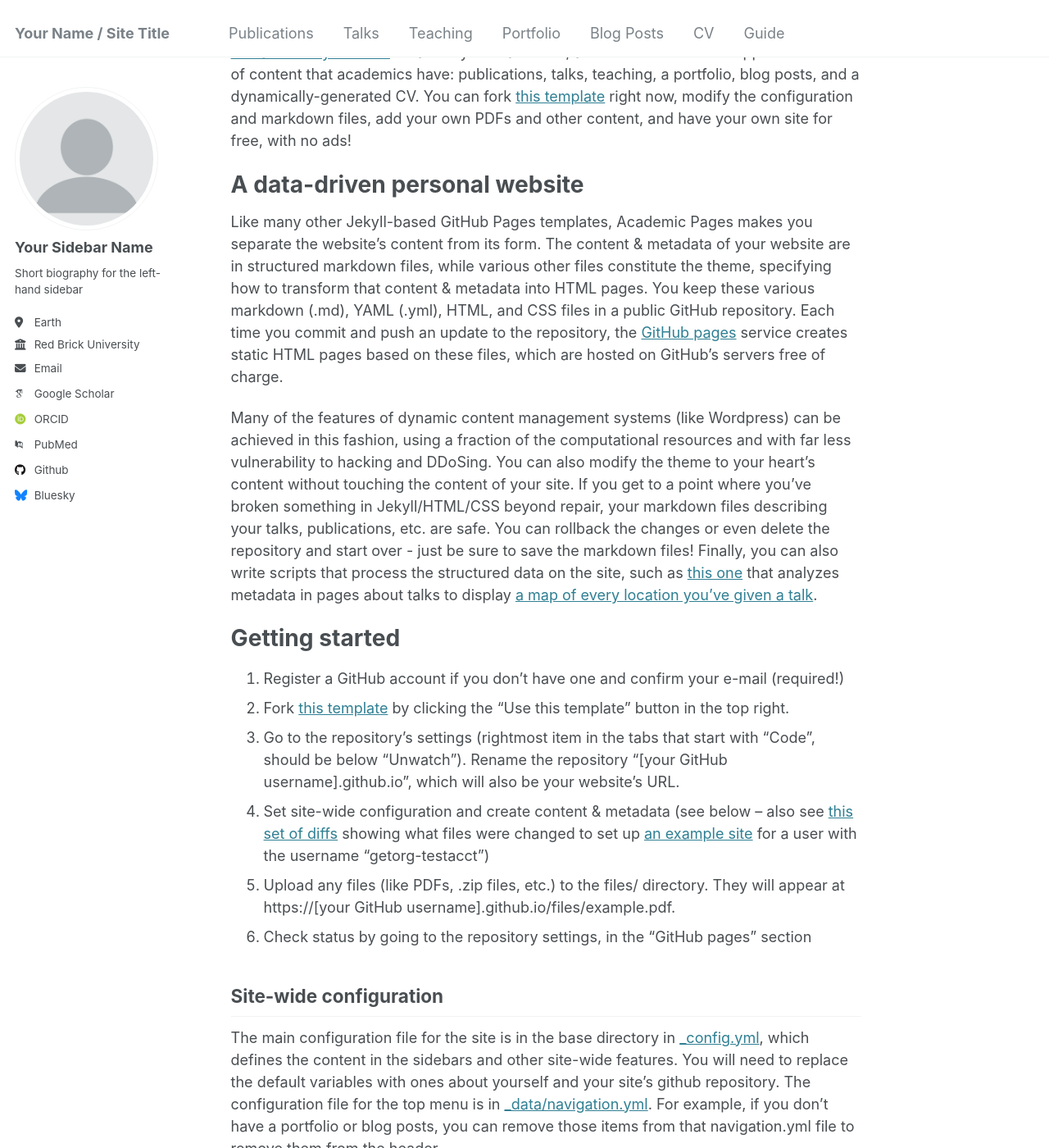
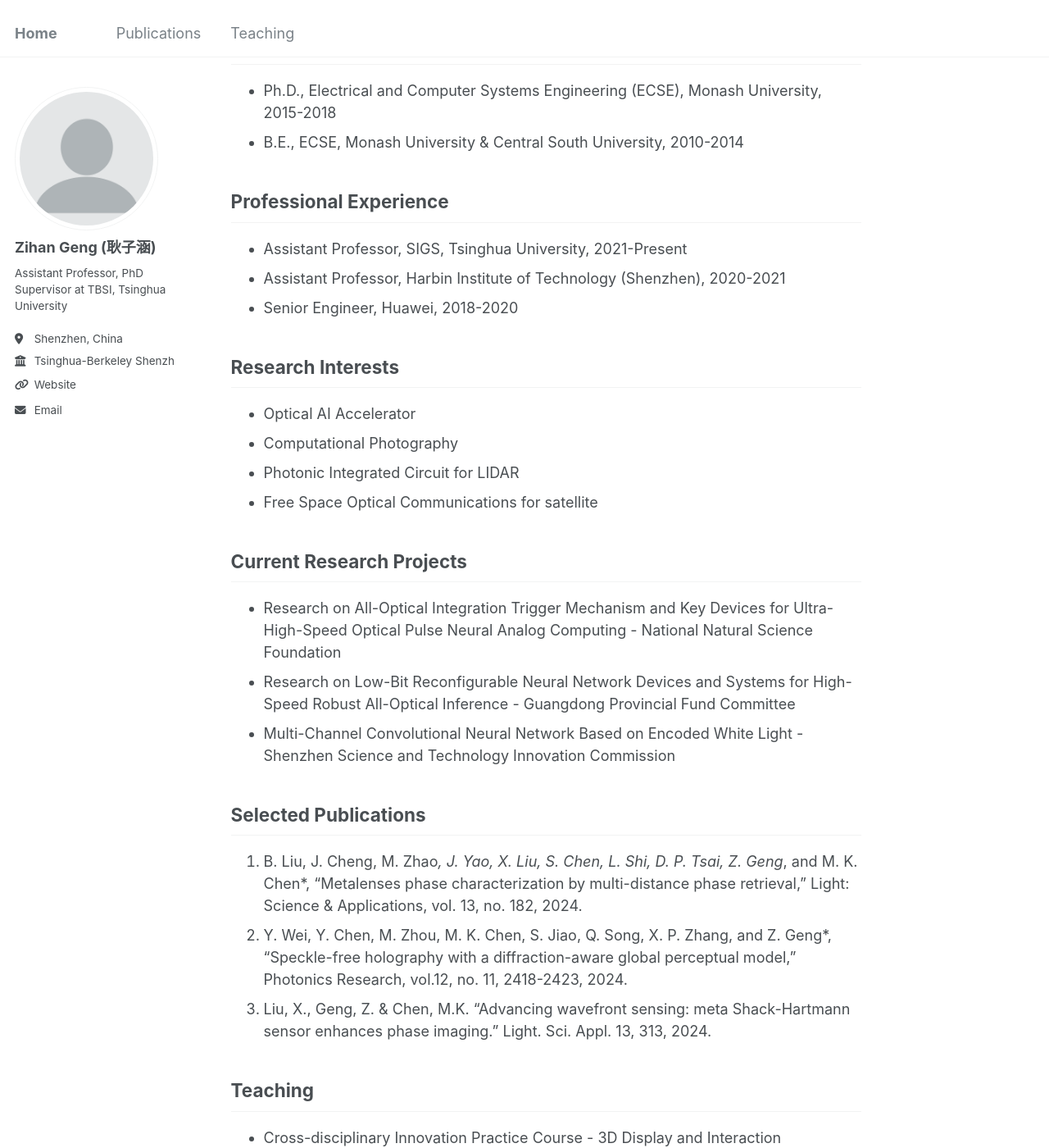
Before and after one commit to THUIntelliOptics/THUIntelliOptics.github.io, a Jekyll site: the page built from _pages/about.md, in a window 1280 px wide and 1400 px high, scrolled down 234 px. Shown: the whole window at 82% size. Built offline with Jekyll 4.4.1, drawn with Linux system fonts in a browser that asks for light colours; some web fonts are replaced; some of the changed text lies outside the part shown.

Commit message:
Update personal information and configuration for academic website; removed outdated publications and teaching experiences, added new details for author profile, and modified navigation structure.

```diff
--- a/Gemfile
+++ b/Gemfile
@@ -7,6 +7,7 @@ group :jekyll_plugins do
   gem 'jekyll-redirect-from'
   gem 'jemoji'
   gem 'webrick', '~> 1.8'
+  gem 'ffi', '~> 1.15.0'
 end
 
 gem 'github-pages'
--- a/_config.yml
+++ b/_config.yml
@@ -8,13 +8,13 @@
 
 # Basic Site Settings
 locale                   : "en-US"
-title                    : "Your Name / Site Title"
+title                    : "Home"
 title_separator          : "-"
-name                     : &name "Your Name"
-description              : &description "personal description"
-url                      : https://academicpages.github.io # the base hostname & protocol for your site e.g. "https://[your GitHub username].github.io"
-baseurl                  : "" # the subpath of your site, e.g. "/blog"
-repository               : "academicpages/academicpages.github.io"
+name                     : &name "Zihan Geng"
+description              : &description "Assistant Professor at Tsinghua-Berkeley Shenzhen Institute"
+url                      : # 需要替换成您的GitHub Pages地址
+baseurl                  : ""
+repository               : # 需要替换成您的GitHub仓库名
 
 # Site Author - The following control what appear as part of the author content on the side bar.
 #               If a field is blank the icon and link will not appear, otherwise it will be shown.
@@ -22,21 +22,21 @@ repository               : "academicpages/academicpages.github.io"
 author:
   # Biographic information
   avatar           : "profile.png"
-  name             : "Your Sidebar Name"
-  pronouns         : # example: "she/her"
-  bio              : "Short biography for the left-hand sidebar"
-  location         : "Earth"
-  employer         : "Red Brick University"
-  uri              : # URL
-  email            : "none@example.org"
+  name             : "Zihan Geng (耿子涵)"
+  pronouns         : # 如果需要可以添加
+  bio              : "Assistant Professor, PhD Supervisor at TBSI, Tsinghua University"
+  location         : "Shenzhen, China"
+  employer         : "Tsinghua-Berkeley Shenzhen Institute"
+  uri              : "https://www.sigs.tsinghua.edu.cn/gzh_en/main.htm"
+  email            : "geng.zihan@sz.tsinghua.edu.cn"
 
   # Academic websites
   arxiv            : # URL - Update with the correct link to your profile
-  googlescholar    : "https://scholar.google.com/citations?user=PS_CX0AAAAAJ"
+  googlescholar    : # "https://scholar.google.com/citations?user=PS_CX0AAAAAJ"
   impactstory      : # URL
-  orcid            : "http://orcid.org/yourorcidurl"
+  orcid            : # "http://orcid.org/yourorcidurl"
   semantic         : # URL
-  pubmed           : "https://www.ncbi.nlm.nih.gov/pubmed/?term=john+snow"
+  pubmed           : # "https://www.ncbi.nlm.nih.gov/pubmed/?term=john+snow"
   researchgate     : # URL
   scopus           : # URL
 
@@ -44,12 +44,12 @@ author:
   bitbucket        : # Username - Update with your username on the site
   codepen          : # Username
   dribbble         : # Username
-  github           : "academicpages"
+  github           : # "academicpages"
   kaggle           : # Username
   stackoverflow    : # User number or user number and name (i.e., use "1" or "1/jeff-atwood")
 
   # Social media
-  bluesky          : "bsky.app" # Replace this with you Bluesky username
+  bluesky          : # "bsky.app" # Replace this with you Bluesky username
   facebook         : # Username
   flickr           : # Username
   foursquare       : # Username
--- a/_includes/archive-single.html
+++ b/_includes/archive-single.html
@@ -53,17 +53,17 @@
     {% endif %}
 
     {% if post.citation and post.paperurl and post.slidesurl %}
-      <p>Recommended citation: {{ post.citation }}<br /><a href="{{ post.paperurl }}">Download Paper</a> | <a href="{{ post.slidesurl }}">Download Slides</a></p>
+      <p>Recommended citation: {{ post.citation }}<br /><a href="{{ post.paperurl }}">Download Paper</a> | <a href="{{ post.slidesurl }}">Download Codes</a></p>
     {% elsif post.citation and post.paperurl %}
       <p>Recommended citation: {{ post.citation }}<br /><a href="{{ post.paperurl }}">Download Paper</a></p>
     {% elsif post.citation and post.slidesurl %}
-      <p>Recommended citation: {{ post.citation }}<br /><a href="{{ post.slidesurl }}">Download Slides</a></p>
+      <p>Recommended citation: {{ post.citation }}<br /><a href="{{ post.slidesurl }}">Download Codes</a></p>
     {% elsif post.citation %}
       <p>Recommended citation: {{ post.citation }}</p>
     {% elsif post.paperurl %}
       <p><a href=" {{ post.paperurl }} ">Download Paper</a></p>
     {% elsif post.slidesurl %}
-      <p><a href="{{ post.slidesurl }}">Download Slides</a></p>
+      <p><a href="{{ post.slidesurl }}">Download Codes</a></p>
     {% endif %}
 
   </article>
--- a/_layouts/single.html
+++ b/_layouts/single.html
@@ -48,15 +48,15 @@ layout: default
         {{ content }}
 
         {% if page.citation and page.paperurl and page.slidesurl %}
-          <p style="font-size: smaller">Recommended citation: {{ page.citation }}<br /><a href="{{ page.paperurl }}">Download Paper</a> | <a href="{{ page.slidesurl }}">Download Slides</a></p>
+          <p style="font-size: smaller">Recommended citation: {{ page.citation }}<br /><a href="{{ page.paperurl }}">Download Paper</a> | <a href="{{ page.slidesurl }}">Download Codes</a></p>
         {% elsif page.citation and page.paperurl %}
           <p style="font-size: smaller">Recommended citation: {{ page.citation }}<br /><a href="{{ page.paperurl }}">Download Paper</a></p>
         {% elsif page.citation and page.slidesurl %}
-          <p style="font-size: smaller">Recommended citation: {{ page.citation }}<br /><a href="{{ page.slidesurl }}">Download Slides</a></p>
+          <p style="font-size: smaller">Recommended citation: {{ page.citation }}<br /><a href="{{ page.slidesurl }}">Download Codes</a></p>
         {% elsif page.citation %}
           <p style="font-size: smaller">Recommended citation: {{ page.citation }}</p>
         {% elsif page.slidesurl %}
-          <p style="font-size: smaller"><a href="{{ page.slidesurl }}">Download Slides</a></p>
+          <p style="font-size: smaller"><a href="{{ page.slidesurl }}">Download Codes</a></p>
         {% endif %}
 
         {% if page.link %}<div><a href="{{ page.link }}" class="btn">{{ site.data.ui-text[site.locale].ext_link_label | default: "Direct Link" }}</a></div>{% endif %}
--- a/_pages/about.md
+++ b/_pages/about.md
@@ -1,49 +1,48 @@
 ---
 permalink: /
-title: "Academic Pages is a ready-to-fork GitHub Pages template for academic personal websites"
+title: "About"
 author_profile: true
 redirect_from:
   - /about/
   - /about.html
 ---
 
-This is the front page of a website that is powered by the [Academic Pages template](https://github.com/academicpages/academicpages.github.io) and hosted on GitHub pages. [GitHub pages](https://pages.github.com) is a free service in which websites are built and hosted from code and data stored in a GitHub repository, automatically updating when a new commit is made to the repository. This template was forked from the [Minimal Mistakes Jekyll Theme](https://mmistakes.github.io/minimal-mistakes/) created by Michael Rose, and then extended to support the kinds of content that academics have: publications, talks, teaching, a portfolio, blog posts, and a dynamically-generated CV. You can fork [this template](https://github.com/academicpages/academicpages.github.io) right now, modify the configuration and markdown files, add your own PDFs and other content, and have your own site for free, with no ads!
+I am currently an Assistant Professor and PhD supervisor at Tsinghua-Berkeley Shenzhen Institute (TBSI), Tsinghua University. My research focuses on optical computing, computational imaging, and integrated photonics.
 
-A data-driven personal website
-======
-Like many other Jekyll-based GitHub Pages templates, Academic Pages makes you separate the website's content from its form. The content & metadata of your website are in structured markdown files, while various other files constitute the theme, specifying how to transform that content & metadata into HTML pages. You keep these various markdown (.md), YAML (.yml), HTML, and CSS files in a public GitHub repository. Each time you commit and push an update to the repository, the [GitHub pages](https://pages.github.com/) service creates static HTML pages based on these files, which are hosted on GitHub's servers free of charge.
+## Education
+* Ph.D., Electrical and Computer Systems Engineering (ECSE), Monash University, 2015-2018
+* B.E., ECSE, Monash University & Central South University, 2010-2014
 
-Many of the features of dynamic content management systems (like Wordpress) can be achieved in this fashion, using a fraction of the computational resources and with far less vulnerability to hacking and DDoSing. You can also modify the theme to your heart's content without touching the content of your site. If you get to a point where you've broken something in Jekyll/HTML/CSS beyond repair, your markdown files describing your talks, publications, etc. are safe. You can rollback the changes or even delete the repository and start over - just be sure to save the markdown files! Finally, you can also write scripts that process the structured data on the site, such as [this one](https://github.com/academicpages/academicpages.github.io/blob/master/talkmap.ipynb) that analyzes metadata in pages about talks to display [a map of every location you've given a talk](https://academicpages.github.io/talkmap.html).
+## Professional Experience
+* Assistant Professor, SIGS, Tsinghua University, 2021-Present
+* Assistant Professor, Harbin Institute of Technology (Shenzhen), 2020-2021
+* Senior Engineer, Huawei, 2018-2020
 
-Getting started
-======
-1. Register a GitHub account if you don't have one and confirm your e-mail (required!)
-1. Fork [this template](https://github.com/academicpages/academicpages.github.io) by clicking the "Use this template" button in the top right.
-1. Go to the repository's settings (rightmost item in the tabs that start with "Code", should be below "Unwatch"). Rename the repository "[your GitHub username].github.io", which will also be your website's URL.
-1. Set site-wide configuration and create content & metadata (see below -- also see [this set of diffs](http://archive.is/3TPas) showing what files were changed to set up [an example site](https://getorg-testacct.github.io) for a user with the username "getorg-testacct")
-1. Upload any files (like PDFs, .zip files, etc.) to the files/ directory. They will appear at https://[your GitHub username].github.io/files/example.pdf.
-1. Check status by going to the repository settings, in the "GitHub pages" section
+## Research Interests
+* Optical AI Accelerator
+* Computational Photography
+* Photonic Integrated Circuit for LIDAR
+* Free Space Optical Communications for satellite
 
-Site-wide configuration
-------
-The main configuration file for the site is in the base directory in [_config.yml](https://github.com/academicpages/academicpages.github.io/blob/master/_config.yml), which defines the content in the sidebars and other site-wide features. You will need to replace the default variables with ones about yourself and your site's github repository. The configuration file for the top menu is in [_data/navigation.yml](https://github.com/academicpages/academicpages.github.io/blob/master/_data/navigation.yml). For example, if you don't have a portfolio or blog posts, you can remove those items from that navigation.yml file to remove them from the header.
+## Current Research Projects
+* Research on All-Optical Integration Trigger Mechanism and Key Devices for Ultra-High-Speed Optical Pulse Neural Analog Computing - National Natural Science Foundation
+* Research on Low-Bit Reconfigurable Neural Network Devices and Systems for High-Speed Robust All-Optical Inference - Guangdong Provincial Fund Committee
+* Multi-Channel Convolutional Neural Network Based on Encoded White Light - Shenzhen Science and Technology Innovation Commission
 
-Create content & metadata
-------
-For site content, there is one markdown file for each type of content, which are stored in directories like _publications, _talks, _posts, _teaching, or _pages. For example, each talk is a markdown file in the [_talks directory](https://github.com/academicpages/academicpages.github.io/tree/master/_talks). At the top of each markdown file is structured data in YAML about the talk, which the theme will parse to do lots of cool stuff. The same structured data about a talk is used to generate the list of talks on the [Talks page](https://academicpages.github.io/talks), each [individual page](https://academicpages.github.io/talks/2012-03-01-talk-1) for specific talks, the talks section for the [CV page](https://academicpages.github.io/cv), and the [map of places you've given a talk](https://academicpages.github.io/talkmap.html) (if you run this [python file](https://github.com/academicpages/academicpages.github.io/blob/master/talkmap.py) or [Jupyter notebook](https://github.com/academicpages/academicpages.github.io/blob/master/talkmap.ipynb), which creates the HTML for the map based on the contents of the _talks directory).
+## Selected Publications
+1. B. Liu, J. Cheng, M. Zhao*, J. Yao, X. Liu, S. Chen, L. Shi, D. P. Tsai, Z. Geng*, and M. K. Chen*, "Metalenses phase characterization by multi-distance phase retrieval," Light: Science & Applications, vol. 13, no. 182, 2024.
+2. Y. Wei, Y. Chen, M. Zhou, M. K. Chen, S. Jiao, Q. Song, X. P. Zhang, and Z. Geng*, "Speckle-free holography with a diffraction-aware global perceptual model," Photonics Research, vol.12, no. 11, 2418-2423, 2024.
+3. Liu, X., Geng, Z. & Chen, M.K. "Advancing wavefront sensing: meta Shack-Hartmann sensor enhances phase imaging." Light. Sci. Appl. 13, 313, 2024.
 
-**Markdown generator**
+## Teaching
+* Cross-disciplinary Innovation Practice Course - 3D Display and Interaction
+* Introduction to Fourier Optics
 
-The repository includes [a set of Jupyter notebooks](https://github.com/academicpages/academicpages.github.io/tree/master/markdown_generator
-) that converts a CSV containing structured data about talks or presentations into individual markdown files that will be properly formatted for the Academic Pages template. The sample CSVs in that directory are the ones I used to create my own personal website at stuartgeiger.com. My usual workflow is that I keep a spreadsheet of my publications and talks, then run the code in these notebooks to generate the markdown files, then commit and push them to the GitHub repository.
+## Additional Positions
+* Reviewer for journals including Advanced Photonics, Optics Letters, Displays, Physical Review Letters
+* Young editorial board member for Infrared and Laser Engineering
+* Committee member for the International Conference on Computational Imaging
 
-How to edit your site's GitHub repository
-------
-Many people use a git client to create files on their local computer and then push them to GitHub's servers. If you are not familiar with git, you can directly edit these configuration and markdown files directly in the github.com interface. Navigate to a file (like [this one](https://github.com/academicpages/academicpages.github.io/blob/master/_talks/2012-03-01-talk-1.md) and click the pencil icon in the top right of the content preview (to the right of the "Raw | Blame | History" buttons). You can delete a file by clicking the trashcan icon to the right of the pencil icon. You can also create new files or upload files by navigating to a directory and clicking the "Create new file" or "Upload files" buttons.
-
-Example: editing a markdown file for a talk
-![Editing a markdown file for a talk](/images/editing-talk.png)
-
-For more info
-------
-More info about configuring Academic Pages can be found in [the guide](https://academicpages.github.io/markdown/), the [growing wiki](https://github.com/academicpages/academicpages.github.io/wiki), and you can always [ask a question on GitHub](https://github.com/academicpages/academicpages.github.io/discussions). The [guides for the Minimal Mistakes theme](https://mmistakes.github.io/minimal-mistakes/docs/configuration/) (which this theme was forked from) might also be helpful.
+## Contact
+* Email: geng.zihan@sz.tsinghua.edu.cn
+* Office: Information Building 1913, TBSI, Tsinghua Shenzhen Campus
```
Also changed, not shown: _data/navigation.yml (+10 -10 lines), _publications/2009-10-01-paper-title-number-1.md (deleted, +0 -14 lines), _publications/2010-10-01-paper-title-number-2.md (deleted, +0 -14 lines), _publications/2015-10-01-paper-title-number-3.md (deleted, +0 -14 lines), _publications/2024-02-17-paper-title-number-4.md (deleted, +0 -13 lines), _publications/2024-03-01-error-compensation-holography.md (added, +32 -0 lines), _publications/2024-08-01-physics-aware-holography.md (added, +25 -0 lines), _teaching/2014-spring-teaching-1.md (deleted, +0 -20 lines), _teaching/2015-spring-teaching-2.md (deleted, +0 -20 lines), _teaching/3d-display.md (added, +40 -0 lines), _teaching/fourier-optics.md (added, +35 -0 lines), images/avatar.jpg (added), 1 other file.
